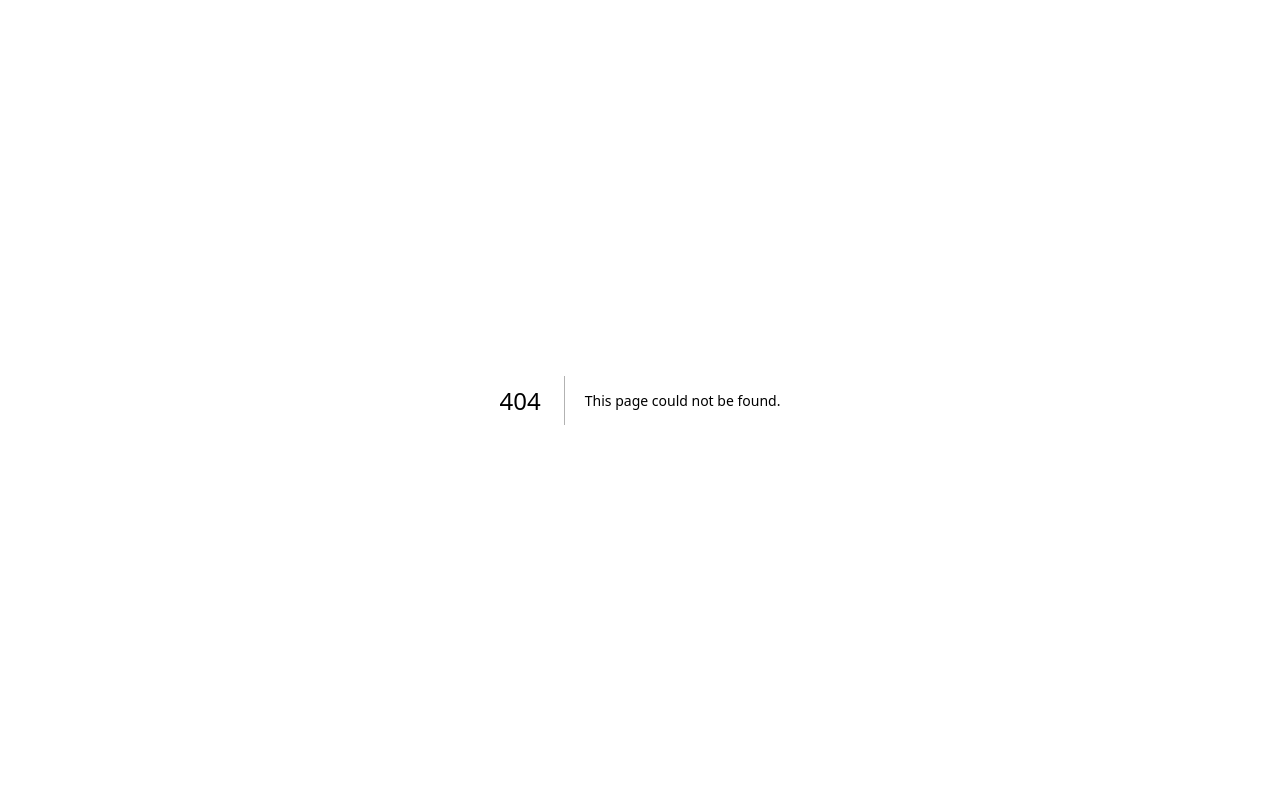
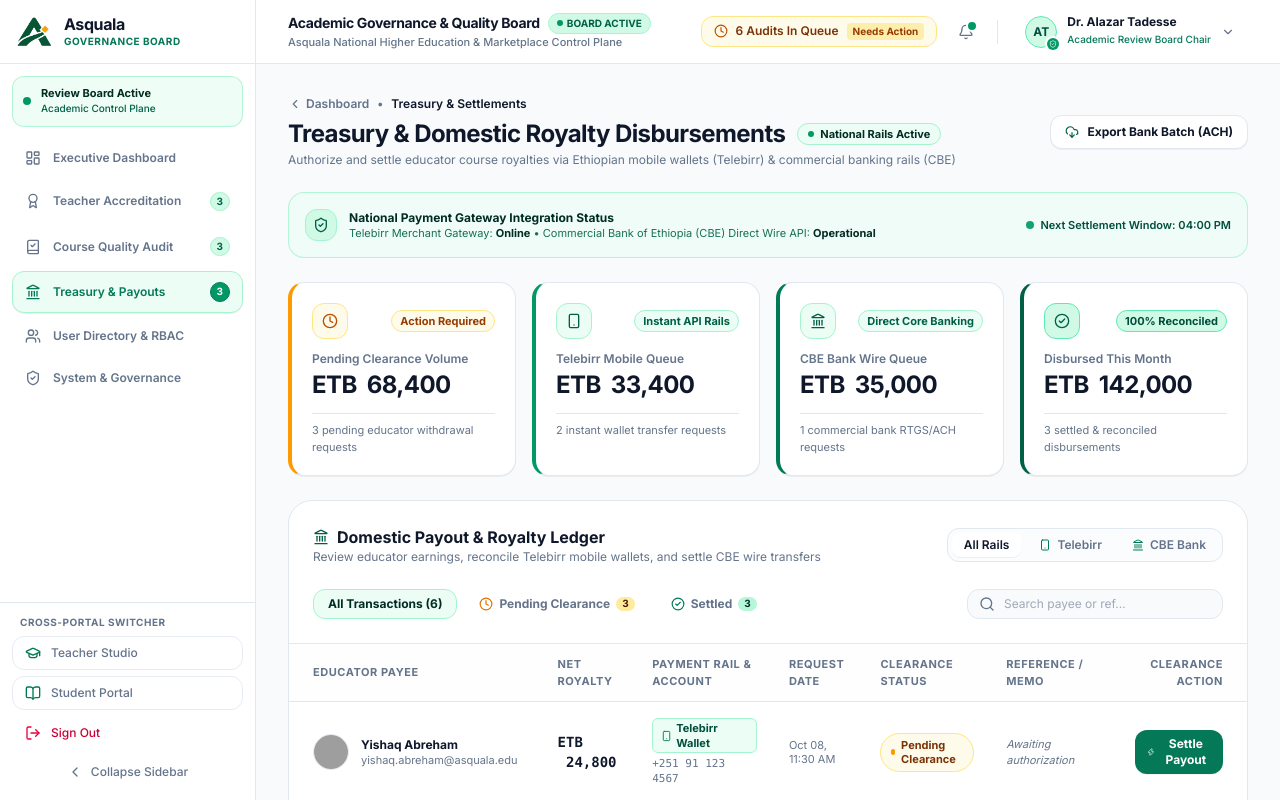
Before and after one commit to yishaq-official/Asquala-Online-Learning-Platform, a Next.js app in the folder asquala-online-school/: page /admin/payouts in a window 1280 px wide. Before the commit this address had no page. Shown: the top 800 px of the page. Built offline with nearby package versions, Linux system fonts and the light colour scheme; grey boxes are pictures that could not be loaded.

Commit message:
add admin treasury and domestic royalty disbursements payouts page

```diff
--- /dev/null
+++ b/asquala-online-school/app/admin/payouts/page.tsx
@@ -0,0 +1,127 @@
+"use client";
+
+import React, { useState } from "react";
+import Link from "next/link";
+import {
+  ChevronLeft,
+  Landmark,
+  Smartphone,
+  ShieldCheck,
+  Building2,
+  RefreshCw,
+  DownloadCloud,
+  CheckCircle2,
+} from "lucide-react";
+import { PayoutSummaryCards } from "@/components/admin/payouts/payout-summary-cards";
+import { PendingPayoutsTable } from "@/components/admin/payouts/pending-payouts-table";
+import { ProcessPayoutModal } from "@/components/admin/payouts/process-payout-modal";
+import { PayoutTransaction } from "@/types/admin";
+
+export default function AdminPayoutsPage() {
+  const [selectedPayout, setSelectedPayout] = useState<PayoutTransaction | null>(
+    null
+  );
+  const [isModalOpen, setIsModalOpen] = useState(false);
+  const [isExporting, setIsExporting] = useState(false);
+
+  const handleSelectPayout = (payout: PayoutTransaction) => {
+    setSelectedPayout(payout);
+    setIsModalOpen(true);
+  };
+
+  const handleCloseModal = () => {
+    setIsModalOpen(false);
+    setSelectedPayout(null);
+  };
+
+  const handleExportBatch = () => {
+    setIsExporting(true);
+    setTimeout(() => {
+      setIsExporting(false);
+      alert("Domestic Settlement File (CBE ACH format & Telebirr Bulk CSV) downloaded successfully.");
+    }, 600);
+  };
+
+  return (
+    <div className="space-y-6 max-w-7xl mx-auto pb-12">
+      {/* Top Header & Breadcrumb */}
+      <div className="flex flex-col sm:flex-row sm:items-center justify-between gap-4">
+        <div>
+          <div className="flex items-center gap-2 text-xs font-semibold text-muted-foreground mb-1.5">
+            <Link
+              href="/admin/dashboard"
+              className="flex items-center gap-1 hover:text-foreground transition-colors"
+            >
+              <ChevronLeft className="w-3.5 h-3.5" />
+              <span>Dashboard</span>
+            </Link>
+            <span>•</span>
+            <span className="text-foreground">Treasury & Settlements</span>
+          </div>
+
+          <div className="flex items-center gap-3">
+            <h1 className="text-xl sm:text-2xl font-bold tracking-tight text-foreground">
+              Treasury & Domestic Royalty Disbursements
+            </h1>
+            <span className="hidden sm:inline-flex items-center gap-1.5 text-[11px] font-bold px-2.5 py-0.5 rounded-full bg-emerald-50 text-emerald-950 border border-emerald-200">
+              <span className="w-1.5 h-1.5 rounded-full bg-emerald-600" />
+              National Rails Active
+            </span>
+          </div>
+          <p className="text-xs text-muted-foreground mt-0.5">
+            Authorize and settle educator course royalties via Ethiopian mobile wallets (Telebirr) & commercial banking rails (CBE)
+          </p>
+        </div>
+
+        {/* Action Controls */}
+        <div className="flex items-center gap-2.5 self-start sm:self-auto">
+          <button
+            onClick={handleExportBatch}
+            disabled={isExporting}
+            className="flex items-center gap-2 px-3.5 py-2 rounded-xl text-xs font-bold bg-card border border-border text-foreground hover:bg-muted shadow-2xs transition-all"
+          >
+            <DownloadCloud className="w-3.5 h-3.5 text-emerald-800" />
+            <span>{isExporting ? "Generating..." : "Export Bank Batch (ACH)"}</span>
+          </button>
+        </div>
+      </div>
+
+      {/* Gateway Status Banner */}
+      <div className="bg-emerald-50/70 border border-emerald-200/80 rounded-2xl p-4 flex flex-col sm:flex-row sm:items-center justify-between gap-3 text-xs text-emerald-950">
+        <div className="flex items-center gap-3">
+          <div className="w-8 h-8 rounded-xl bg-emerald-100 border border-emerald-200 flex items-center justify-center text-emerald-800 shrink-0">
+            <ShieldCheck className="w-4 h-4" />
+          </div>
+          <div>
+            <p className="font-bold">
+              National Payment Gateway Integration Status
+            </p>
+            <p className="text-[11px] text-emerald-800/90">
+              Telebirr Merchant Gateway: <span className="font-bold text-emerald-950">Online</span> • Commercial Bank of Ethiopia (CBE) Direct Wire API: <span className="font-bold text-emerald-950">Operational</span>
+            </p>
+          </div>
+        </div>
+
+        <div className="flex items-center gap-4 text-[11px] font-semibold text-emerald-900 border-t sm:border-t-0 pt-2 sm:pt-0">
+          <span className="flex items-center gap-1.5">
+            <span className="w-2 h-2 rounded-full bg-emerald-600 animate-pulse" />
+            Next Settlement Window: 04:00 PM
+          </span>
+        </div>
+      </div>
+
+      {/* 4 Summary Cards */}
+      <PayoutSummaryCards />
+
+      {/* Payouts Ledger Table */}
+      <PendingPayoutsTable onSelectPayout={handleSelectPayout} />
+
+      {/* Settlement Processing Modal */}
+      <ProcessPayoutModal
+        isOpen={isModalOpen}
+        onClose={handleCloseModal}
+        payout={selectedPayout}
+      />
+    </div>
+  );
+}
```
